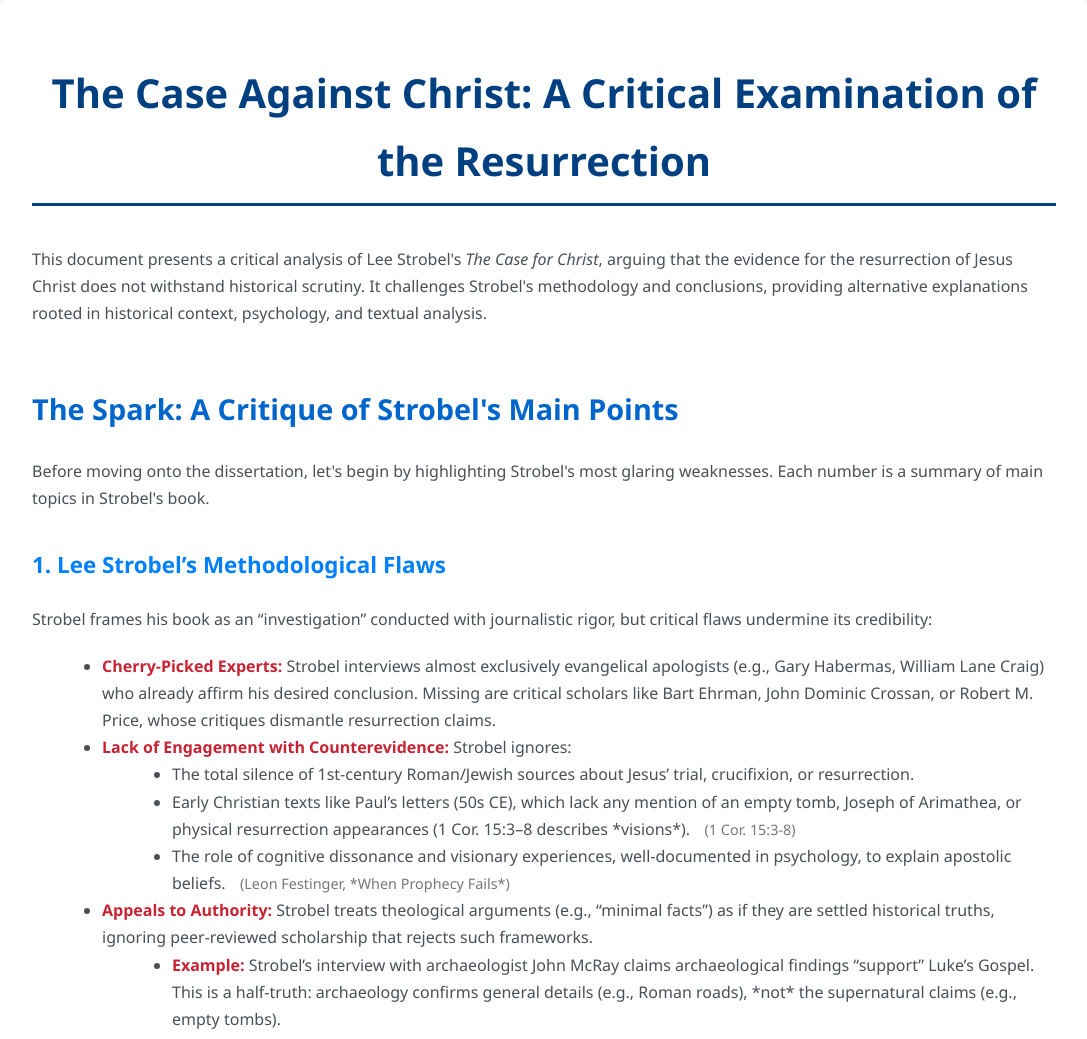
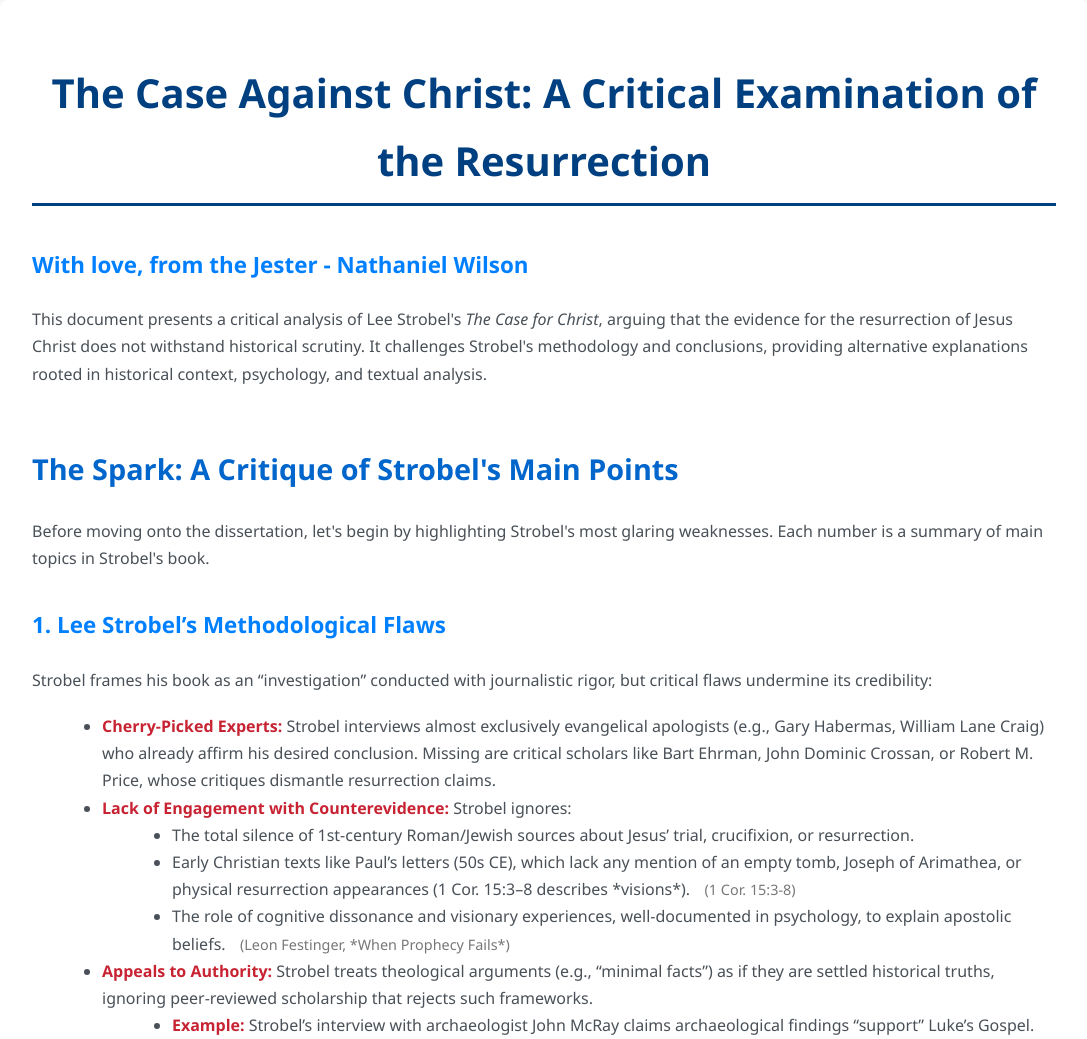
Before and after one commit to nwilson122/prometheanjester.github.io, a plain HTML site: page index.html in a window 1280 px wide. Shown: the top 1039 px of the page, without its empty margins (96-1183 px from the left). Drawn offline with Linux system fonts and the light colour scheme.

Commit message:
Update index.html

```diff
--- a/index.html
+++ b/index.html
@@ -110,6 +110,7 @@
 <div id="container">
 
     <h1>The Case Against Christ: A Critical Examination of the Resurrection</h1>
+    <h3>With love, from the Jester - Nathaniel Wilson</h3>
 
     <p>This document presents a critical analysis of Lee Strobel's <em>The Case for Christ</em>, arguing that the evidence for the resurrection of Jesus Christ does not withstand historical scrutiny. It challenges Strobel's methodology and conclusions, providing alternative explanations rooted in historical context, psychology, and textual analysis.</p>
 
```
